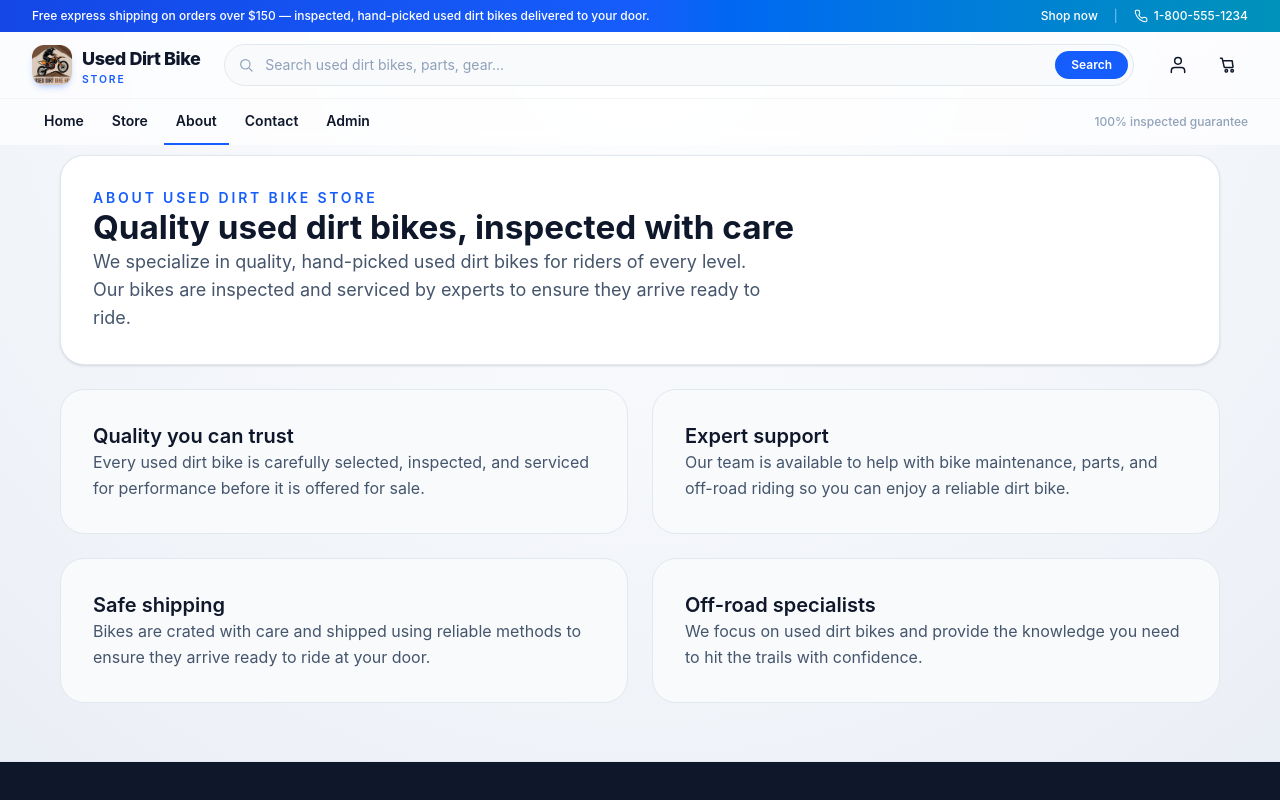
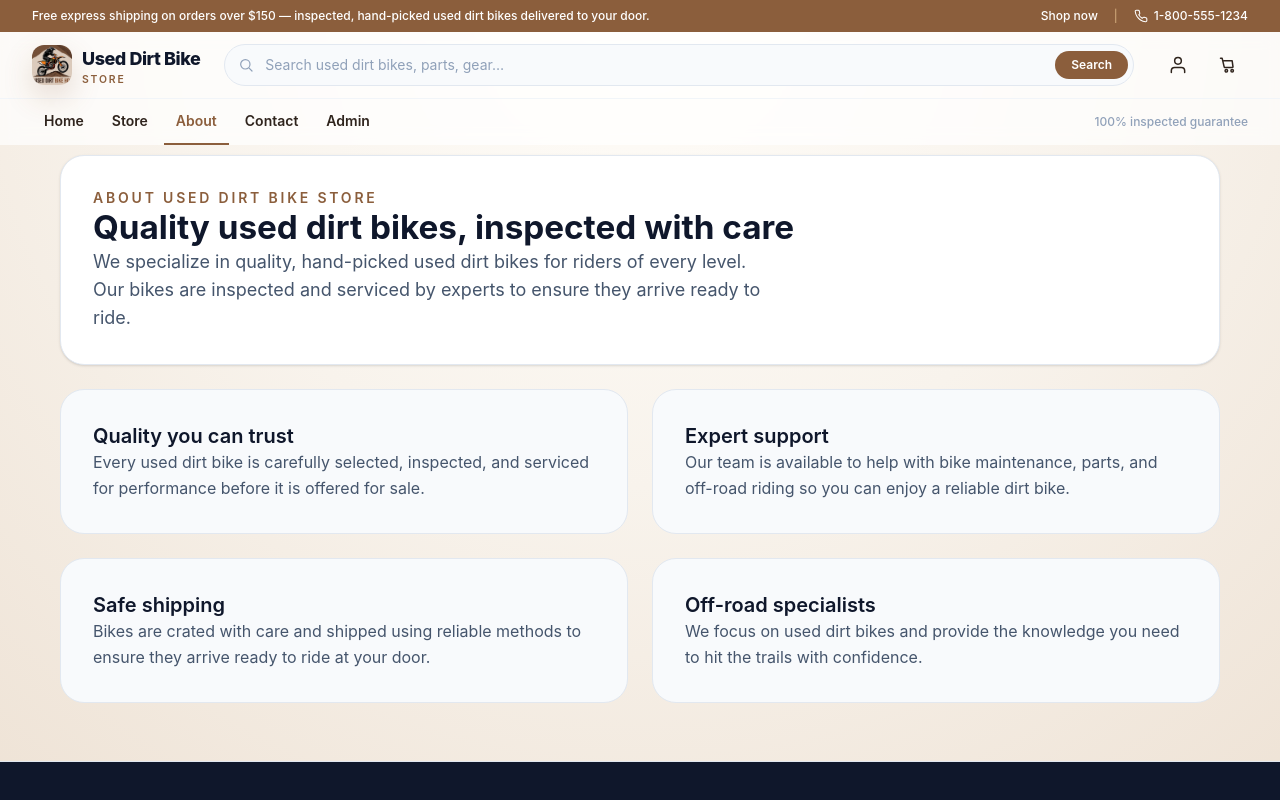
Before and after one commit to lucasdrew448-cmd/ecommerce, a Next.js app: page /about in a window 1280 px wide. Shown: the top 800 px of the page. Built offline with nearby package versions, Linux system fonts and the light colour scheme.

Commit message:
update global styles for improved aesthetics and color scheme

```diff
--- a/app/globals.css
+++ b/app/globals.css
@@ -3,10 +3,56 @@
 :root {
   color-scheme: light;
   font-family: Inter, ui-sans-serif, system-ui, -apple-system, BlinkMacSystemFont, "Segoe UI", sans-serif;
-  background: #f5f7fb;
-  color: #0f172a;
+  background: #f8f3ec;
+  color: #2f241d;
   line-height: 1.6;
+  --brand-50: #f8efe7;
+  --brand-100: #f2e1ce;
+  --brand-200: #e8cfae;
+  --brand-300: #d8b280;
+  --brand-400: #c58d55;
+  --brand-500: #b06d35;
+  --brand-600: #8b5e3c;
+  --brand-700: #724b2f;
+  --brand-800: #5e3f29;
+  --brand-900: #4a3222;
 }
+
+.text-blue-50 { color: var(--brand-50) !important; }
+.text-blue-100 { color: var(--brand-100) !important; }
+.text-blue-200 { color: var(--brand-200) !important; }
+.text-blue-300 { color: var(--brand-300) !important; }
+.text-blue-400 { color: var(--brand-400) !important; }
+.text-blue-500 { color: var(--brand-500) !important; }
+.text-blue-600 { color: var(--brand-600) !important; }
+.text-blue-700 { color: var(--brand-700) !important; }
+.text-blue-800 { color: var(--brand-800) !important; }
+.text-blue-900 { color: var(--brand-900) !important; }
+
+.bg-blue-50 { background-color: var(--brand-50) !important; }
+.bg-blue-100 { background-color: var(--brand-100) !important; }
+.bg-blue-200 { background-color: var(--brand-200) !important; }
+.bg-blue-500 { background-color: var(--brand-500) !important; }
+.bg-blue-600 { background-color: var(--brand-600) !important; }
+.bg-blue-700 { background-color: var(--brand-700) !important; }
+
+.border-blue-200 { border-color: var(--brand-200) !important; }
+.border-blue-300 { border-color: var(--brand-300) !important; }
+.border-blue-500 { border-color: var(--brand-500) !important; }
+.border-blue-600 { border-color: var(--brand-600) !important; }
+
+.from-blue-50 { --tw-gradient-from: var(--brand-50) !important; }
+.from-blue-500 { --tw-gradient-from: var(--brand-500) !important; }
+.from-blue-600 { --tw-gradient-from: var(--brand-600) !important; }
+.from-blue-700 { --tw-gradient-from: var(--brand-700) !important; }
+
+.to-cyan-50 { --tw-gradient-to: var(--brand-50) !important; }
+.to-cyan-500 { --tw-gradient-to: var(--brand-500) !important; }
+.to-cyan-600 { --tw-gradient-to: var(--brand-600) !important; }
+
+.via-blue-600 { --tw-gradient-stops: var(--brand-600) 0%, var(--brand-600) 100% !important; }
+
+.shadow-blue-600\/20 { box-shadow: 0 12px 30px rgba(139, 94, 60, 0.2) !important; }
 
 html,
 body {
@@ -16,7 +62,7 @@ body {
 
 body {
   min-height: 100vh;
-  background: radial-gradient(circle at top, #ffffff 0%, #f5f7fb 35%, #e2e8f0 100%);
+  background: radial-gradient(circle at top, #fffdf9 0%, #f8f3ec 35%, #e8d8c7 100%);
 }
 
 * {
@@ -61,7 +107,7 @@ a {
   margin: 0 0 10px;
   text-transform: uppercase;
   letter-spacing: 0.16em;
-  color: #2563eb;
+  color: #8b5e3c;
   font-size: 0.8rem;
   font-weight: 700;
 }
@@ -86,7 +132,7 @@ p {
   justify-content: center;
   padding: 0.95rem 1.5rem;
   border-radius: 999px;
-  background: #2563eb;
+  background: #8b5e3c;
   color: white;
   font-weight: 700;
   transition: transform 0.2s ease, box-shadow 0.2s ease;
@@ -94,7 +140,7 @@ p {
 
 .button:hover {
   transform: translateY(-1px);
-  box-shadow: 0 12px 30px rgba(37, 99, 235, 0.2);
+  box-shadow: 0 12px 30px rgba(139, 94, 60, 0.2);
 }
 
 .section-header {
@@ -176,7 +222,7 @@ p {
 
 .price-block {
   padding: 24px;
-  background: #eef2ff;
+  background: #f5ebdf;
   border-radius: 18px;
   margin-bottom: 24px;
 }
```
